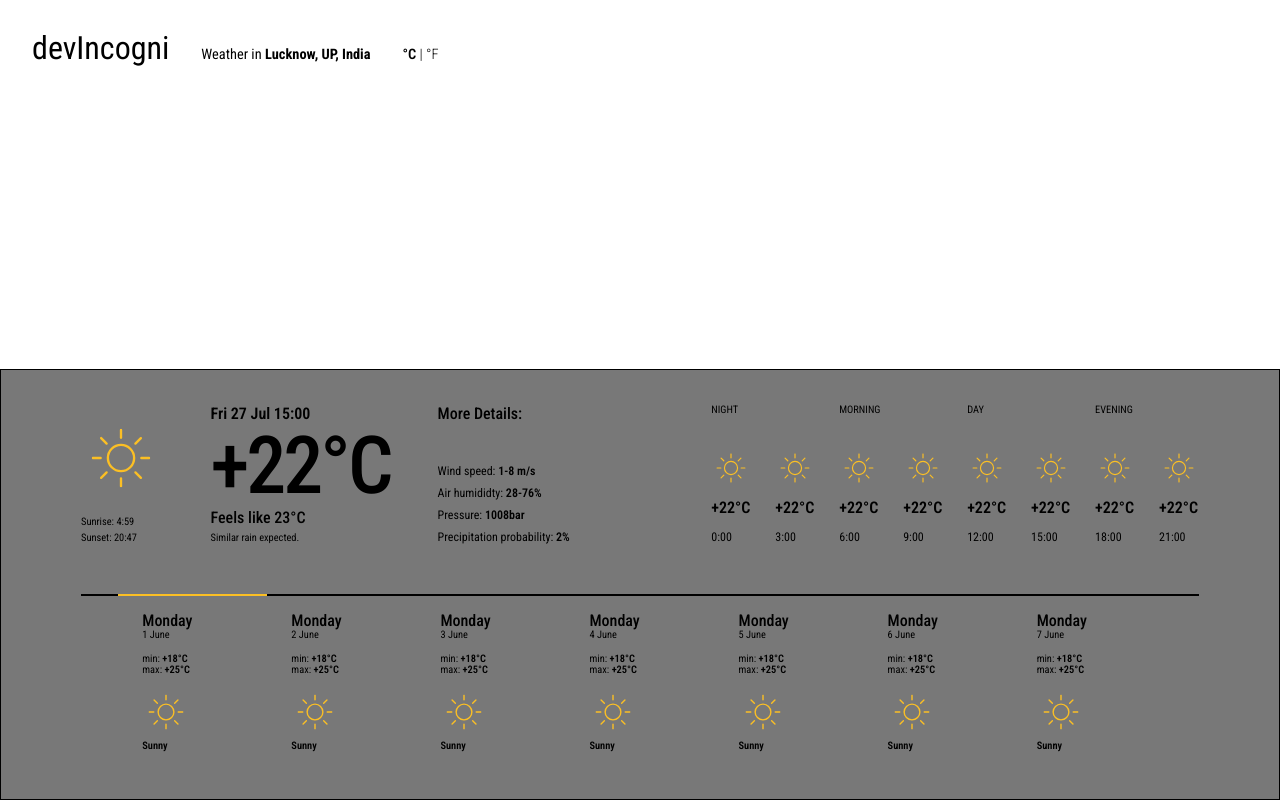
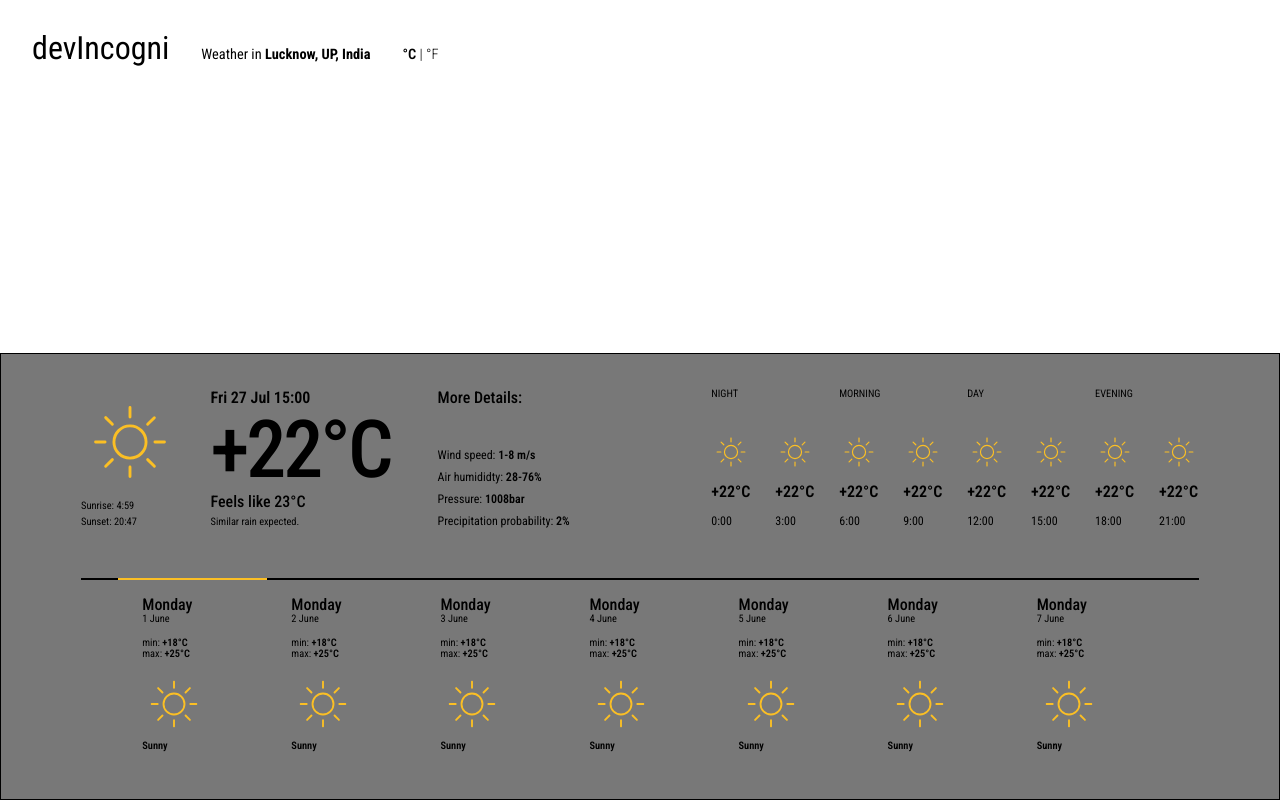
Before and after one commit to devIncogni/weather, a website built with webpack: page src/template.htm in a window 1280 px wide. Built offline with nearby package versions, Linux system fonts and the light colour scheme; no server answers.

```diff
--- a/src/seven-day-forecast-style.css
+++ b/src/seven-day-forecast-style.css
@@ -8,7 +8,7 @@
 }
 
 .icon-condition>img {
-    width: 3rem;
+    width: 4rem;
 }
 
 .day {
--- a/src/today-forecast-style.css
+++ b/src/today-forecast-style.css
@@ -19,7 +19,7 @@
 }
 
 .current-weather-icon>img {
-    width: 5rem;
+    width: 10rem;
     /* min-width: 5rem; */
 }
 
@@ -115,7 +115,7 @@
 }
 
 .hour-icon>img {
-    width: 2.5rem;
+    width: 5rem;
 }
 
 .time-description {
```
Also changed, not shown: src/CurrentWeather.js (line endings or trailing spaces), 1 other file.
